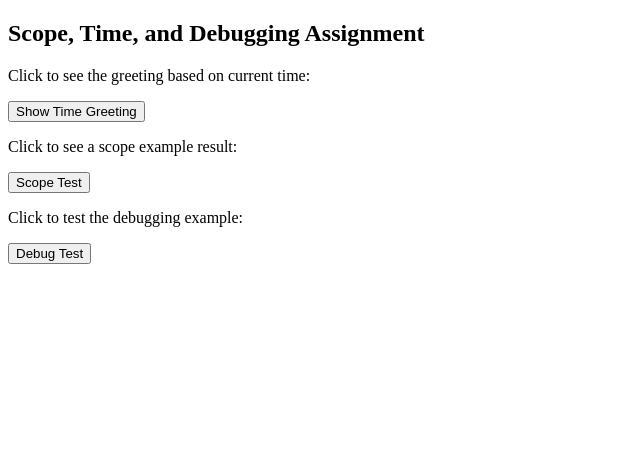
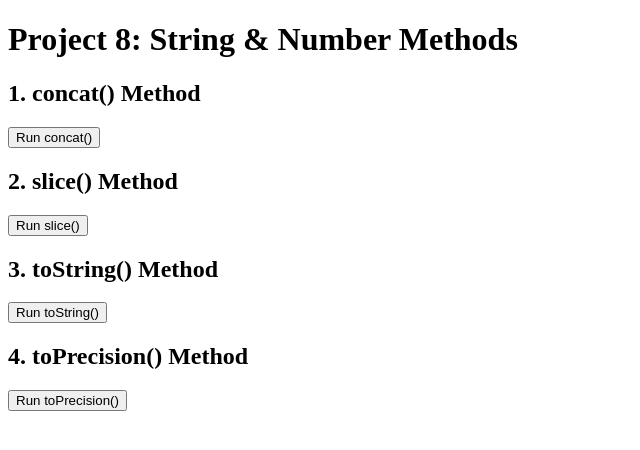
Before and after one commit to Patnzee/JavaScript-Projects, a plain HTML site: page index.html in a window 1280 px wide. Shown: the whole page, without its empty margins (0-640 px from the left). Drawn offline with Linux system fonts and the light colour scheme.

Commit message:
Project8_string_methods assignment

```diff
--- a/index.html
+++ b/index.html
@@ -2,23 +2,28 @@
 <html lang="en">
 <head>
   <meta charset="UTF-8">
-  <title>Scope, Time, and Debugging</title>
+  <title>Project 8 – String & Number Methods</title>
 </head>
 <body>
 
-  <h2>Scope, Time, and Debugging Assignment</h2>
+  <h1>Project 8: String & Number Methods</h1>
 
-  <p>Click to see the greeting based on current time:</p>
-  <button onclick="Time_function()">Show Time Greeting</button>
-  <p id="timeMessage"></p>
+  <h2>1. concat() Method</h2>
+  <p id="concatResult"></p>
+  <button onclick="showConcat()">Run concat()</button>
 
-  <p>Click to see a scope example result:</p>
-  <button onclick="scopeTest()">Scope Test</button>
-  <p id="scopeResult"></p>
+  <h2>2. slice() Method</h2>
+  <p id="sliceResult"></p>
+  <button onclick="showSlice()">Run slice()</button>
 
-  <p>Click to test the debugging example:</p>
-  <button onclick="brokenFunction()">Debug Test</button>
+  <h2>3. toString() Method</h2>
+  <p id="toStringResult"></p>
+  <button onclick="showToString()">Run toString()</button>
 
-  <script src="main.js"></script>
+  <h2>4. toPrecision() Method</h2>
+  <p id="precisionResult"></p>
+  <button onclick="showPrecision()">Run toPrecision()</button>
+
+  <script src="JS/main.js"></script>
 </body>
 </html>
```
